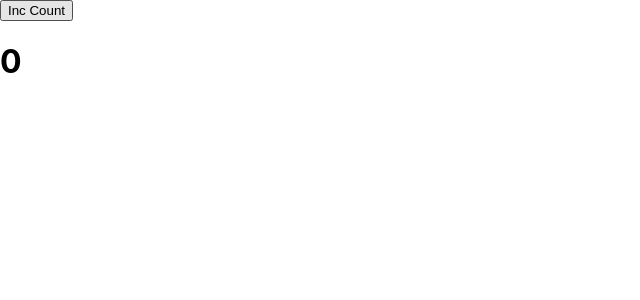
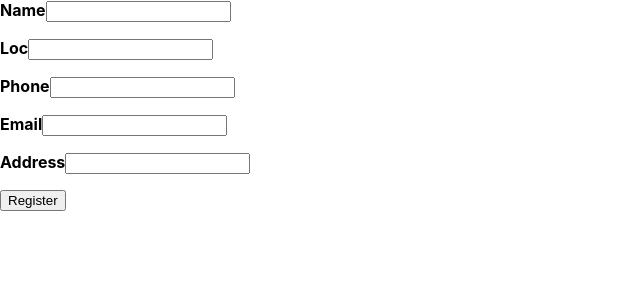
Before and after one commit to ArpithaPuttegowda/PrivateClass, a React (Create React App) app in the folder myapp/: page / in a window 1280 px wide. Shown: the top 300 px of the page, without its empty margins (0-640 px from the left). Built offline with nearby package versions, Linux system fonts and the light colour scheme.

Commit message:
onChange

```diff
--- a/myapp/src/App.js
+++ b/myapp/src/App.js
@@ -1,6 +1,8 @@
 import {Component} from "react";
 import "./App.css";
-import ReferenceAsCallback from "./ReferenceAsCallback";
+import ReferenceAsCallback from "./Components/ReferenceAsCallback";
+import ReferenceUsingOnChange from "./Components/ReferenceUsingOnChange";
+import SetStateCallback from "./Components/SetStateCallback";
 import SetStateAsObject from "./SetStateAsObject";
 import SetStateAsObjectAndCallback from "./SetStateAsObjectAndCallback";
 
@@ -10,7 +12,9 @@ class App extends Component {
       <>
         {/* <ReferenceAsCallback /> */}
         {/* <SetStateAsObject /> */}
-        <SetStateAsObjectAndCallback />
+        {/* <SetStateAsObjectAndCallback /> */}
+        {/* <SetStateCallback /> */}
+        <ReferenceUsingOnChange />
       </>
     );
   }
--- /dev/null
+++ b/myapp/src/Components/ReferenceUsingOnChange.js
@@ -0,0 +1,45 @@
+import React, {Component} from "react";
+
+export default class ReferenceUsingOnChange extends Component {
+  constructor() {
+    super();
+    this.data = {};
+  }
+  handleRegister = () => {
+    console.log(this.data, "my final data");
+  };
+  handleChange = (event) => {
+    let id = event.target.id;
+    let val = event.target.value;
+    this.data = {...this.data, [id]: val};
+  };
+  render() {
+    return (
+      <div>
+        <p>
+          <b>Name</b>
+          <input onChange={this.handleChange} id="name" />
+        </p>
+        <p>
+          <b>Loc</b>
+          <input onChange={this.handleChange} id="loc" />
+        </p>
+        <p>
+          <b>Phone</b>
+          <input onChange={this.handleChange} id="phone" />
+        </p>
+        <p>
+          <b>Email</b>
+          <input onChange={this.handleChange} id="email" />
+        </p>
+        <p>
+          <b>Address</b>
+          <input onChange={this.handleChange} id="address" />
+        </p>
+        <p>
+          <button onClick={this.handleRegister}>Register</button>
+        </p>
+      </div>
+    );
+  }
+}
--- /dev/null
+++ b/myapp/src/Components/SetStateCallback.js
@@ -0,0 +1,29 @@
+import React, {Component} from "react";
+
+export default class SetStateCallback extends Component {
+  state = {
+    count: 0
+  };
+  handleClick = () => {
+    this.setState((prevState) => ({
+      count: prevState.count + 1
+    }));
+  };
+  handleClick5 = () => {
+    this.handleClick();
+    this.handleClick();
+    this.handleClick();
+    this.handleClick();
+    this.handleClick();
+  };
+  render() {
+    return (
+      <div>
+        <button onClick={this.handleClick}>Inc Count1</button>
+        <button onClick={this.handleClick5}>Inc Count5</button>
+        <h1>{this.state.count}</h1>
+        <h1>{this.state.count1}</h1>
+      </div>
+    );
+  }
+}
```
Also changed, not shown: myapp/src/Components/ReferenceAsCallback.js (renamed from myapp/src/ReferenceAsCallback.js).
